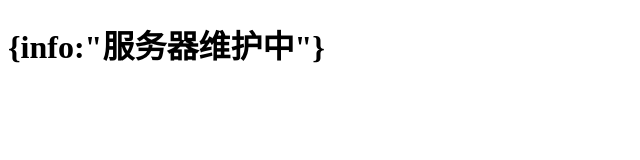
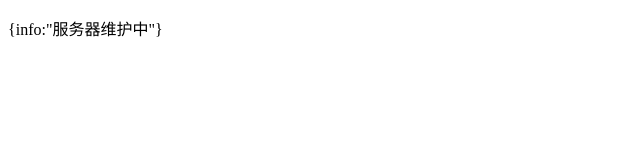
Before and after one commit to amumu2000/amumu2000.github.io, a plain HTML site: page index.html in a window 1280 px wide. Shown: the whole page, without its empty margins (0-640 px from the left). Drawn offline with Linux system fonts and the light colour scheme.

Commit message:
Create index.html

```diff
--- a/index.html
+++ b/index.html
@@ -5,7 +5,7 @@
     <title>Opps!</title>
 </head>
 <body>
-    <h1>{info:"服务器维护中"}</h1>
+    <p>{info:"服务器维护中"}</p>
     <!-- <script src='main.js'></script> -->
 </body>
 </html>
```
